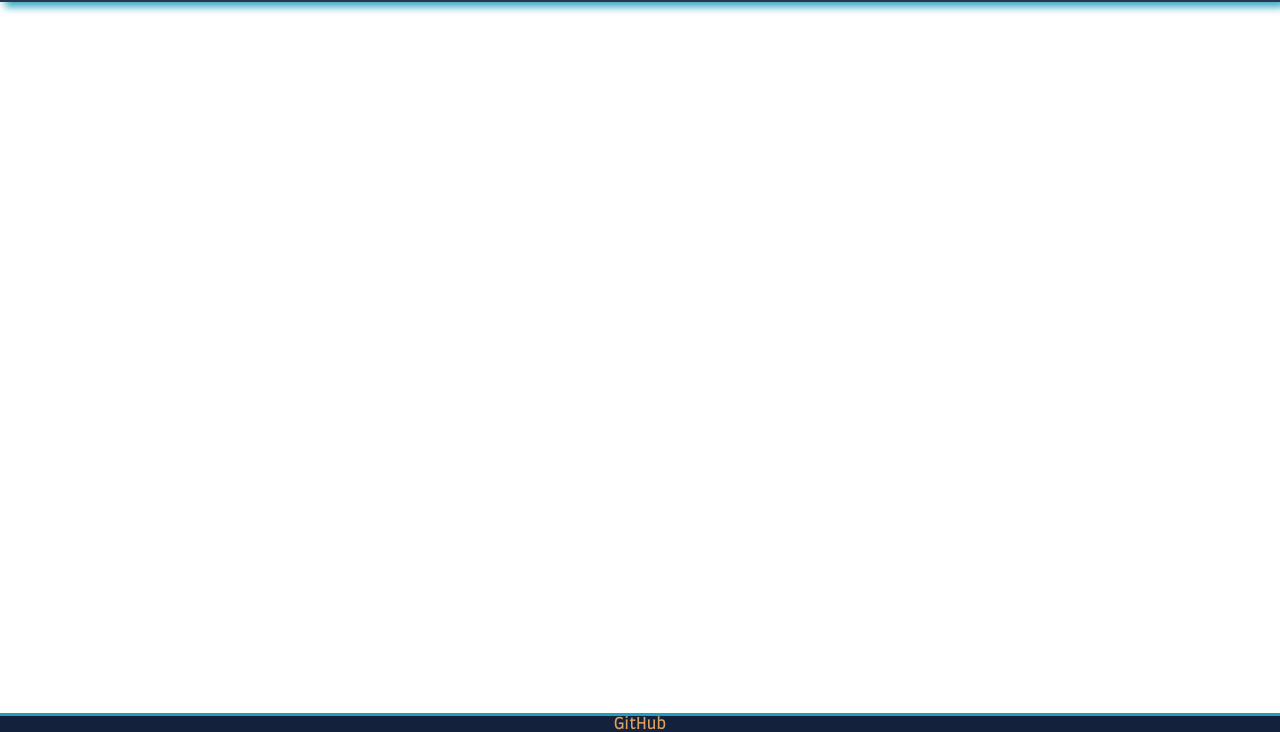
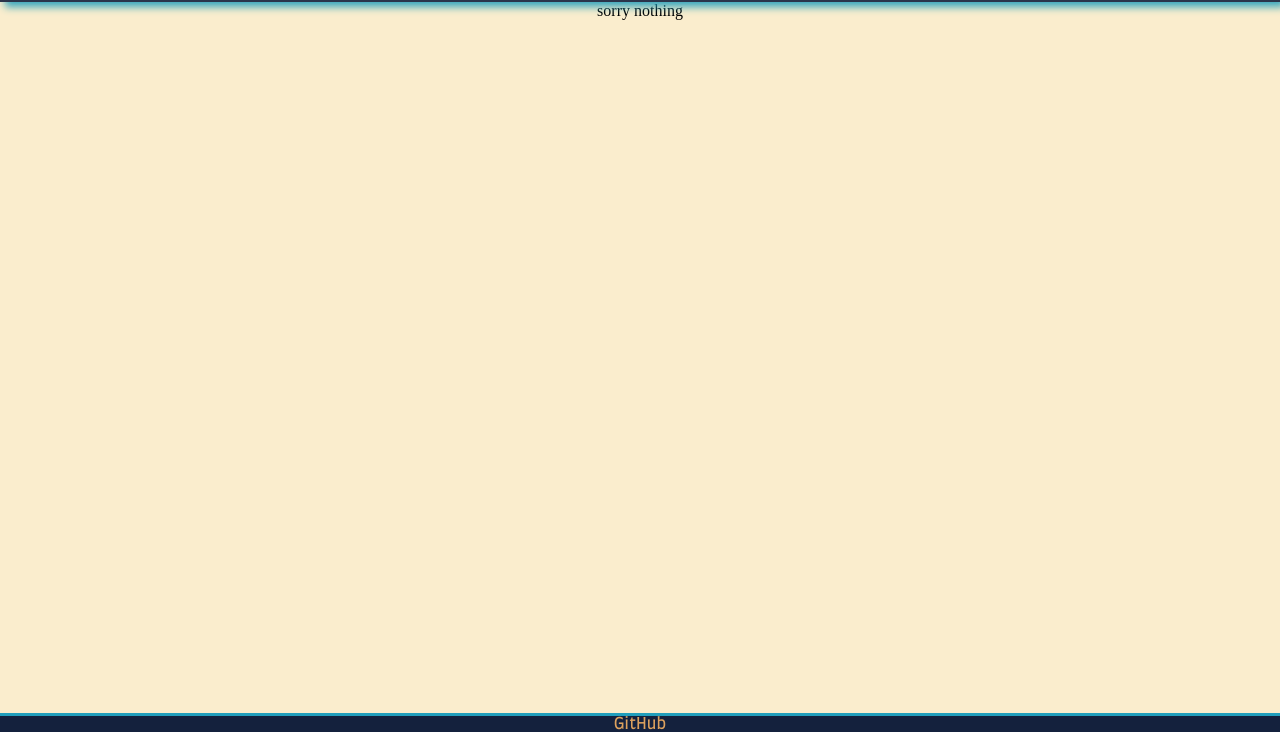
Before and after one commit to kosbys/Restaurant-Page, a website built with webpack: page src/menu.html in a window 1280 px wide. Shown: the part 68-800 px from the top of the page. Built offline with nearby package versions, Linux system fonts and the light colour scheme.

Commit message:
Add grid for menu

```diff
--- a/src/menu.html
+++ b/src/menu.html
@@ -17,7 +17,9 @@
                     <div class="link"><a href="">Contact</a></div>
                 </div>
             </div>
-
+            <div class="menu-cards">
+                <div class="card">sorry nothing</div>
+            </div>
             <div class="footer"><a href="https://github.com/kosbys">GitHub</a></div>
         </div>
     </body>
--- a/src/style-menu.css
+++ b/src/style-menu.css
@@ -3,7 +3,7 @@
     --dark-blue: #14213d;
     --light-blue: #219ebc;
     --brown: #dda15e;
-    --light-brown: #fefae0;
+    --light-brown: #faedcd;
 }
 
 @font-face {
@@ -33,7 +33,7 @@ body {
     height: 100vh;
     display: flex;
     flex-direction: column;
-    background-color: var(--lighter-brown);
+    background-color: var(--light-brown);
 }
 
 .header {
@@ -100,3 +100,11 @@ body {
     color: #dda15e;
     text-decoration: none;
 }
+
+.menu-cards {
+    display: grid;
+    justify-items: center;
+}
+
+.card {
+}
--- a/src/style.css
+++ b/src/style.css
@@ -98,6 +98,6 @@ body {
 
 .footer > a {
     font-family: 'Farro';
-    color: #dda15e;
+    color: var(--brown);
     text-decoration: none;
 }
```
